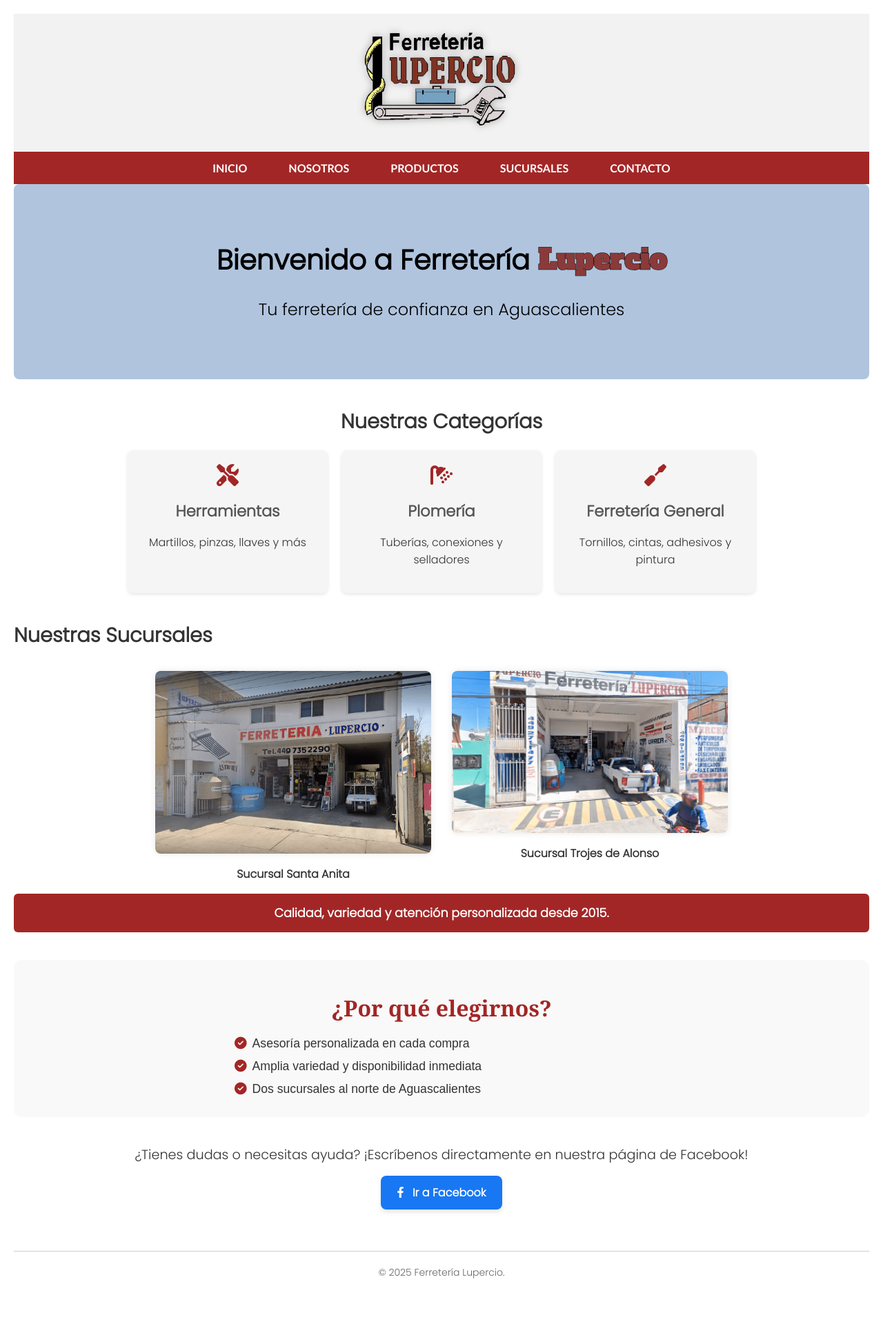
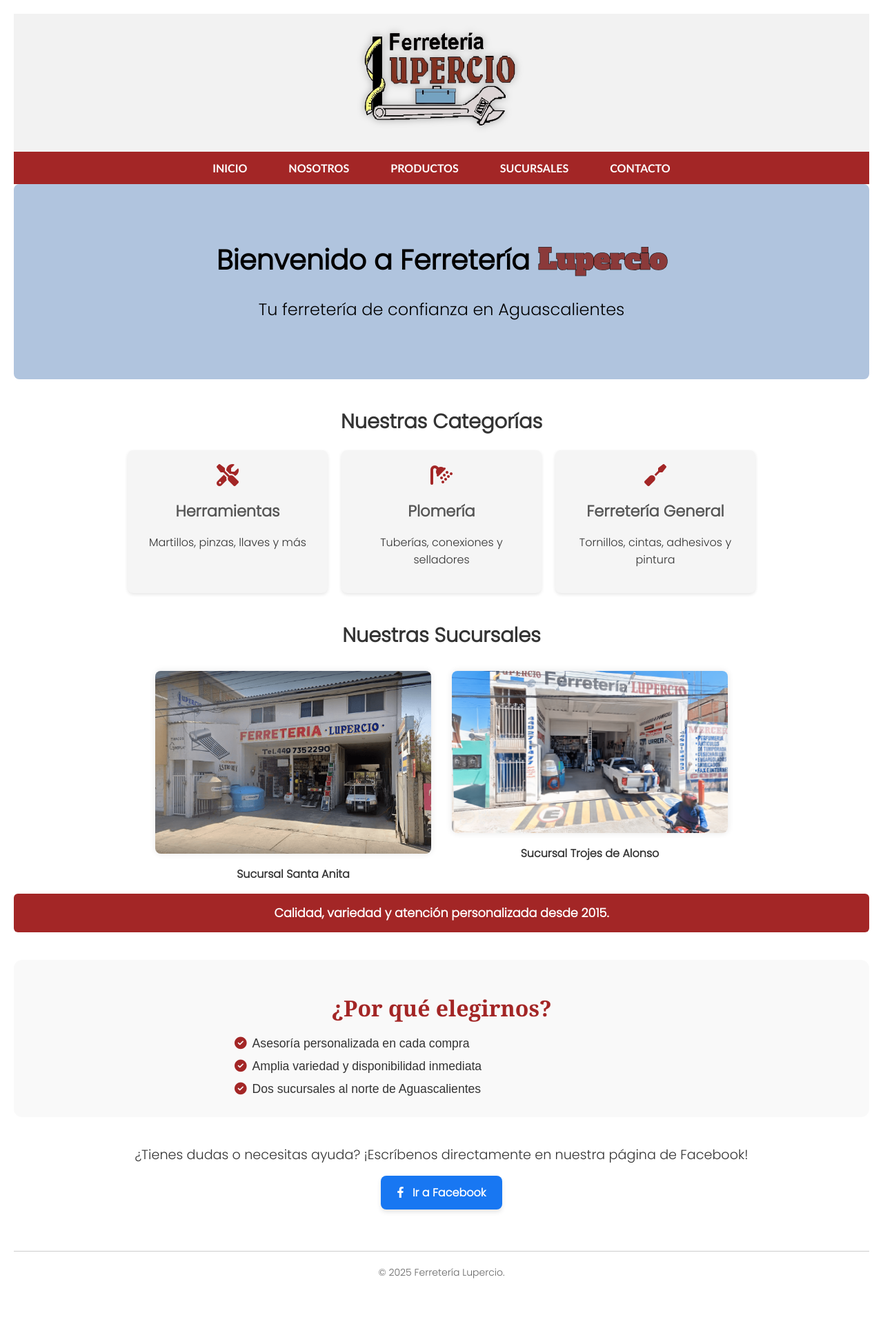
Before and after one commit to Ferreteria-Lupercio/Ferreteria-Lupercio.github.io, a Jekyll site: the page built from index.md, in a window 1280 px wide. Shown: the whole page at 69% size. Built offline with Jekyll 4.4.1, drawn with Linux system fonts in a browser that asks for light colours.

Commit message:
Update index.md

```diff
--- a/index.md
+++ b/index.md
@@ -34,7 +34,8 @@ layout: default
   </div>
 </div>
 
-## Nuestras Sucursales
+<!-- Sucursales -->
+  <h2 style="text-align: center; margin-bottom: 20px;">Nuestras Sucursales</h2>
 
 <div style="display: flex; flex-wrap: wrap; justify-content: center; gap: 30px; margin-top: 30px;">
 
```
